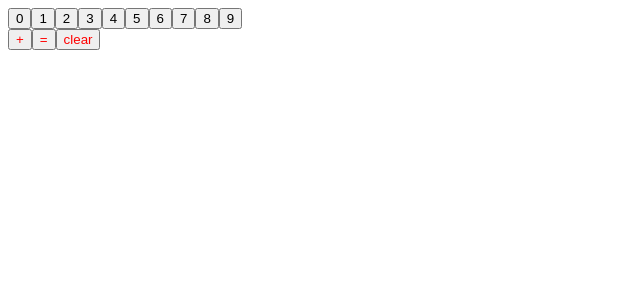
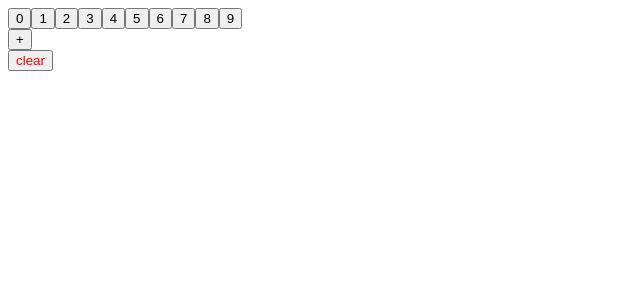
Before and after one commit to yyc-git/react-calculator, a React app: page / in a window 1280 px wide. Shown: the top 300 px of the page, without its empty margins (0-640 px from the left). Built offline with nearby package versions, Linux system fonts and the light colour scheme.

Commit message:
<refactor>: <add operatorUI Component And add Type>

```diff
--- a/src/ui_layer/app/components/App.tsx
+++ b/src/ui_layer/app/components/App.tsx
@@ -1,52 +1,33 @@
 import * as React from "react";
-import NumberButton from "./NumberButton"
+import NumberButton from "./NumberButton";
+import CalculationButton from "./CalculationButton";
 import { input } from "./AppType";
+import { List } from "immutable";
 
 const numbers = ["0", "1", "2", "3", "4", "5", "6", "7", "8", "9"];
+const calculation = ["+"];
 
 let App = () => {
-    //TODO rename result to showResult
-    // const [result, setResult] = React.useState("");
-    const [result, setResult]: [string, any] = React.useState("");
-    //TODO rename compute to computeResult
-    // TODO use immutable->List instead of array (new type: list(input))
-    const [compute, setCompute]: [input[], any] = React.useState(new Array());
+    const [showResult, setShowResult]: [string, any] = React.useState("");
+    const [computeResult, setComputeResult]: [List<input>, any] = React.useState(List());
 
-    //TODO use arrow func(all)
+    // TODO Function to be developed
+    // let _resultFunc = () => {
+    // }
 
-    function update(e) {
-        let i = compute;
-        if (compute.slice(-1).join() != "+" && result != "") {
-            setResult(result + e.target.value);
-            i.push(e.target.value);
-            setCompute((_compute) => i)
-        }
-    }
-
-    function resultFunc() {
-        let i = result;
-        if (compute.slice(-1).join() != "+" && result != "") {
-            i = eval(compute.join(''));
-        };
-        setResult((_result) => i);
-    }
-
-    function resultClear() {
-        setResult((_result) => "");
+    function _resultClear() {
+        setShowResult((_result) => "");
     }
 
     return <section>
-        <NumberButton numbers={numbers} setResult={setResult} result={result} setCompute={setCompute} compute={compute} />
+        <NumberButton numbers={numbers} setShowResult={setShowResult} setComputeResult={setComputeResult} computeResult={computeResult} />
 
-        {/* TODO extract OperatorButton */}
-        {/* TODO implement exec in + */}
-        <button value="+" style={{ color: 'red' }} onClick={(e) => update(e)}>+</button>
+        <CalculationButton calculations={calculation} setShowResult={setShowResult} setComputeResult={setComputeResult} computeResult={computeResult} />
 
+        {/* <button value="=" style={{ color: 'red' }} onClick={() => _resultFunc()}>=</button> */}
+        <button value="clear" style={{ color: 'red' }} onClick={() => _resultClear()}>clear</button>
 
-        <button value="=" style={{ color: 'red' }} onClick={() => resultFunc()}>=</button>
-        <button value="clear" style={{ color: 'red' }} onClick={() => resultClear()}>clear</button>
-
-        <span style={{ display: 'block' }}>{result}</span>
+        <span style={{ display: 'block' }}>{showResult}</span>
     </section>
 }
 
--- a/src/ui_layer/app/components/AppType.ts
+++ b/src/ui_layer/app/components/AppType.ts
@@ -3,26 +3,24 @@ export interface number_ {
     exec: (sum: sum, input: number_) => numberSum
 };
 
-type operatorValue = "+";
+export type operatorValue = "+";
 
-export interface operator {
+export interface operator_ {
     value: operatorValue,
-    exec: (sum: sum, input: operator) => operatorSum
+    exec: (sum: sum, input: operator_) => operatorSum
 };
 
 export type input =
     | number_
-    | operator;
-// export type input = number_ & operator;
+    | operator_;
 
-// type numberSum = number;
 export type numberSum = {
     type: "numberSum",
     value: number
 }
 
-// type operatorSum = [number_, operator];
-type operatorSum = {
+// type operatorSum = [number_, operator_];
+export type operatorSum = {
     type: "operatorSum",
     value: [number, operatorValue]
 }
@@ -36,8 +34,9 @@ let _getValueFromNumber_ = (number_: number_) => {
     return number_.value;
 }
 
-let _getValueFromOperate = (operator: operator) => {
-    return operator.value;
+export let _getValueFromOperate = (operator_: operator_) => {
+    console.log(operator_, 'appType _getValueFromOperate')
+    return operator_.value;
 }
 
 export let buildNumber_ = (value: number): number_ => {
@@ -52,7 +51,7 @@ export let buildNumber_ = (value: number): number_ => {
                     }
                 case "operatorSum":
                     let [previousNumber, _] = previousSum.value;
-
+                    console.log(previousSum.value)
                     return {
                         type: "numberSum",
                         value: previousNumber + _getValueFromNumber_(currentValue)
@@ -62,10 +61,10 @@ export let buildNumber_ = (value: number): number_ => {
     }
 }
 
-export let buildOperator = (value: operatorValue): operator => {
+export let buildOperator = (value: operatorValue): operator_ => {
     return {
         value,
-        exec: (previousSum: sum, currentValue: operator): operatorSum => {
+        exec: (previousSum: sum, currentValue: operator_): operatorSum => {
             switch (previousSum.type) {
                 case "numberSum":
                     return {
@@ -82,5 +81,14 @@ export let buildOperator = (value: operatorValue): operator => {
     }
 }
 export let getValueFromNumberSum = (numberSum: numberSum): number => {
+    console.log(numberSum, 'apptype——getValueFromNumberSum')
     return numberSum.value;
 };
+
+export let getValueFromOperatorSum = (operator_: operator_) => {
+    if (operator_.value.slice(0,1).toString() === "0") {
+        return operator_.value.slice(2)
+    }
+    console.log(operator_, "appType getValueFromOperatorSum")
+    return operator_.value;
+}
--- /dev/null
+++ b/src/ui_layer/app/components/CalculationButton.tsx
@@ -0,0 +1,43 @@
+import * as React from "react";
+import { List } from "immutable";
+import { input, number_, operator_, operatorValue, operatorSum, sum, buildOperator, getValueFromOperatorSum, _getValueFromOperate } from "./AppType";
+import { flow } from "lodash";
+
+function CalculationButton({ calculations, setShowResult, setComputeResult, computeResult }) {
+
+  let _compute = (computeResult: List<input>): operatorSum => {
+    return computeResult.reduce((sum: sum, input: number_ & operator_) => {
+      return (input as input).exec(sum, input);
+    }, {
+      type: "numberSum",
+      value: 0
+    }) as operatorSum;
+  };
+
+  let _update = (operatorValue: operatorValue, setShowResult, setComputeResult, computeResult: List<input>) => {
+    let operator: operator_ = buildOperator(operatorValue );
+
+    let newComputeResult = computeResult.slice().push(
+      operator
+    );
+    setComputeResult(
+      newComputeResult
+    );
+    console.log(newComputeResult, "Calculation newComputeResult")
+    setShowResult(
+      flow([
+        _compute, getValueFromOperatorSum
+      ])(newComputeResult)
+    )
+  }
+
+  return (
+    <section>
+      {calculations.map((calculation) =>
+        <button key={calculation.toString()} value={calculation} onClick={(_e) => _update(calculation, setShowResult, setComputeResult, computeResult)}>{calculation}</button>
+      )}
+    </section>
+  );
+}
+
+export default CalculationButton;
--- a/src/ui_layer/app/components/NumberButton.tsx
+++ b/src/ui_layer/app/components/NumberButton.tsx
@@ -1,15 +1,12 @@
 import * as React from "react";
-import { requireCheck, test } from "../../../utils/contract";
-
 import { List } from "immutable";
-import { input, number_, operator, numberSum, sum, buildNumber_, getValueFromNumberSum } from "./AppType";
+import { input, number_, operator_, numberSum, sum, buildNumber_, getValueFromNumberSum } from "./AppType";
 import { flow } from "lodash";
 
-function NumberButton({ numbers, result, setResult, setCompute, compute }) {
+function NumberButton({ numbers, setShowResult, setComputeResult, computeResult }) {
 
-
-  let _compute = (computeResult: input[]): numberSum => {
-    return computeResult.reduce((sum: sum, input: number_ & operator) => {
+  let _compute = (computeResult: List<input>): numberSum => {
+    return computeResult.reduce((sum: sum, input: number_ & operator_) => {
       return (input as input).exec(sum, input);
     }, {
       type: "numberSum",
@@ -17,21 +14,18 @@ function NumberButton({ numbers, result, setResult, setCompute, compute }) {
     }) as numberSum;
   };
 
-
-  // TODO rename private func to _update(all)
-  function update(setResult, setCompute, numberValue: string, compute: input[]) {
+  let _update = (numberValue: string, setShowResult, setComputeResult, computeResult: List<input>) => {
     let number: number_ = buildNumber_(Number(numberValue));
 
-
-    let newComputeResult = compute.slice().push(
+    let newComputeResult = computeResult.slice().push(
       number
     );
 
-    setCompute(
+    setComputeResult(
       newComputeResult
     );
-
-    setResult(
+    console.log(newComputeResult)
+    setShowResult(
       flow([
         _compute, getValueFromNumberSum
       ])(newComputeResult)
@@ -41,7 +35,7 @@ function NumberButton({ numbers, result, setResult, setCompute, compute }) {
   return (
     <section>
       {numbers.map((number) =>
-        <button key={number.toString()} value={number} onClick={(_e) => update(setResult, setCompute, number, compute)}>{number}</button>
+        <button key={number.toString()} value={number} onClick={(_e) => _update(number, setShowResult, setComputeResult, computeResult)}>{number}</button>
       )}
     </section>
   );
```
